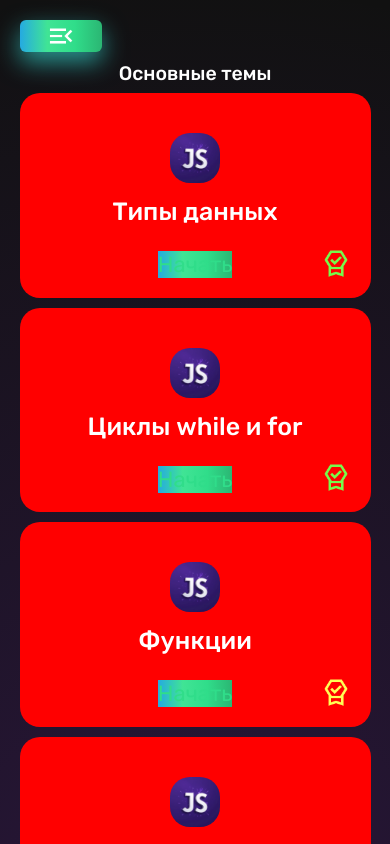
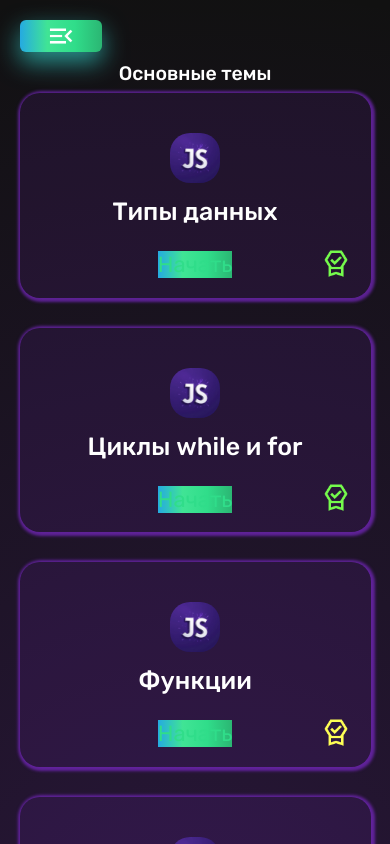
Before and after one commit to DiabloSabrith/NazDev-444, a Next.js app: page /js in a window 390 px wide. Shown: the top 844 px of the page. Built offline with nearby package versions, Linux system fonts and the light colour scheme.

Commit message:
add border

```diff
--- a/src/app/js/js.module.scss
+++ b/src/app/js/js.module.scss
@@ -220,14 +220,16 @@
      width: 100%;
      display: flex;
      flex-direction: column;
-     gap: 10px;
+     gap: 30px;
      align-items: center;
      justify-content: center;
      .item{
        width: 90%;
        box-shadow: none;
        border-radius: 20px;
-       background-color:red;
+       background-color: rgb(138, 43, 226,0.1);
+       box-shadow:1px 1px 3px 3px  rgb(138, 43, 226,0.6);
+       border-radius: 20px;
        margin: 0;
        height: 20%;
        padding-bottom: 5%;
--- a/src/components/drawer/drawer.module.scss
+++ b/src/components/drawer/drawer.module.scss
@@ -64,7 +64,7 @@ box-shadow: 0 10px 25px 0 rgba(49, 196, 190, 0.75);
     color: #30dd8a;
     font-size: 3vw;
 }
-@media(min-width:320px) and (max-width:475px){
+@media(min-width:320px) and (max-width:575px){
     .drawer{
         display: block;
     }
```
